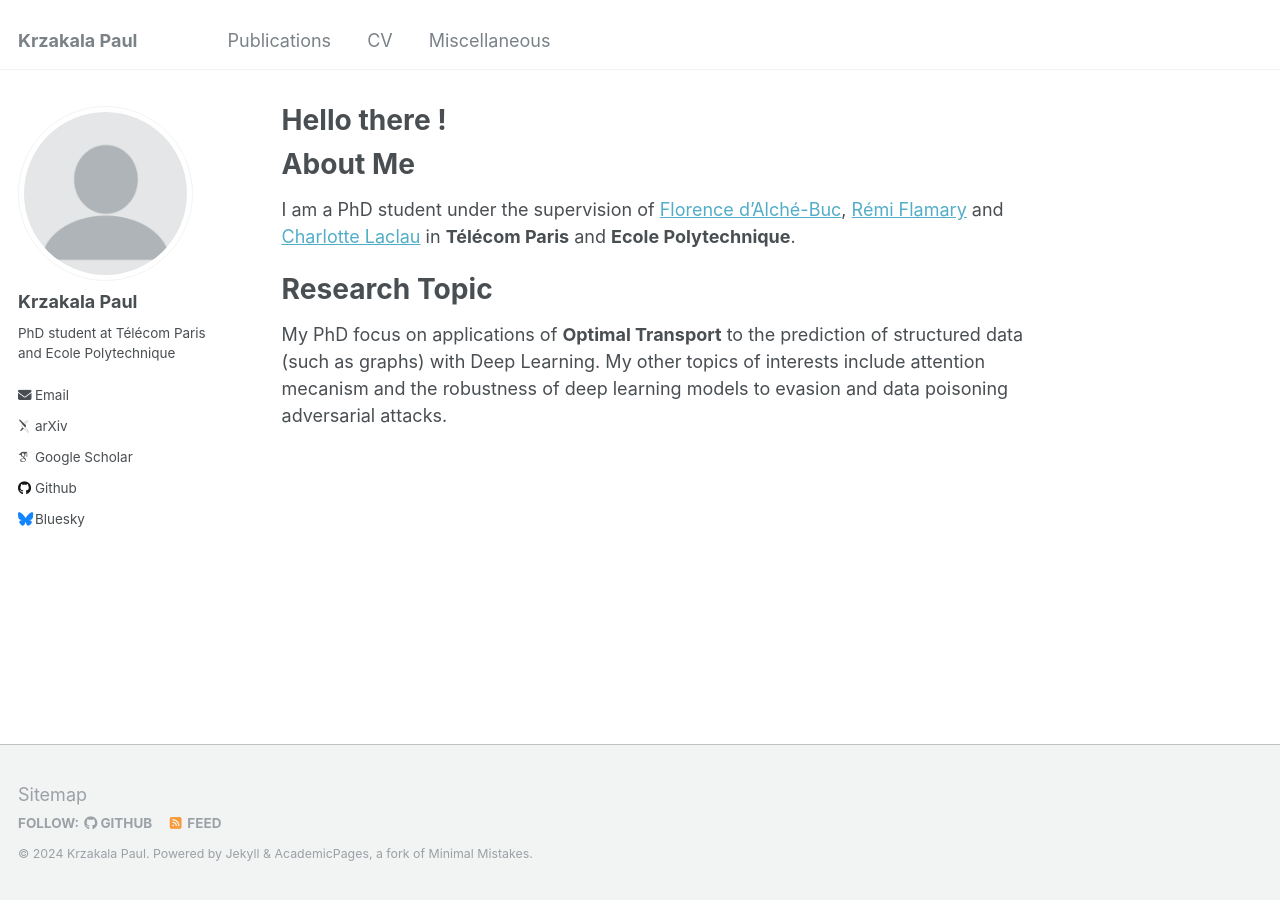
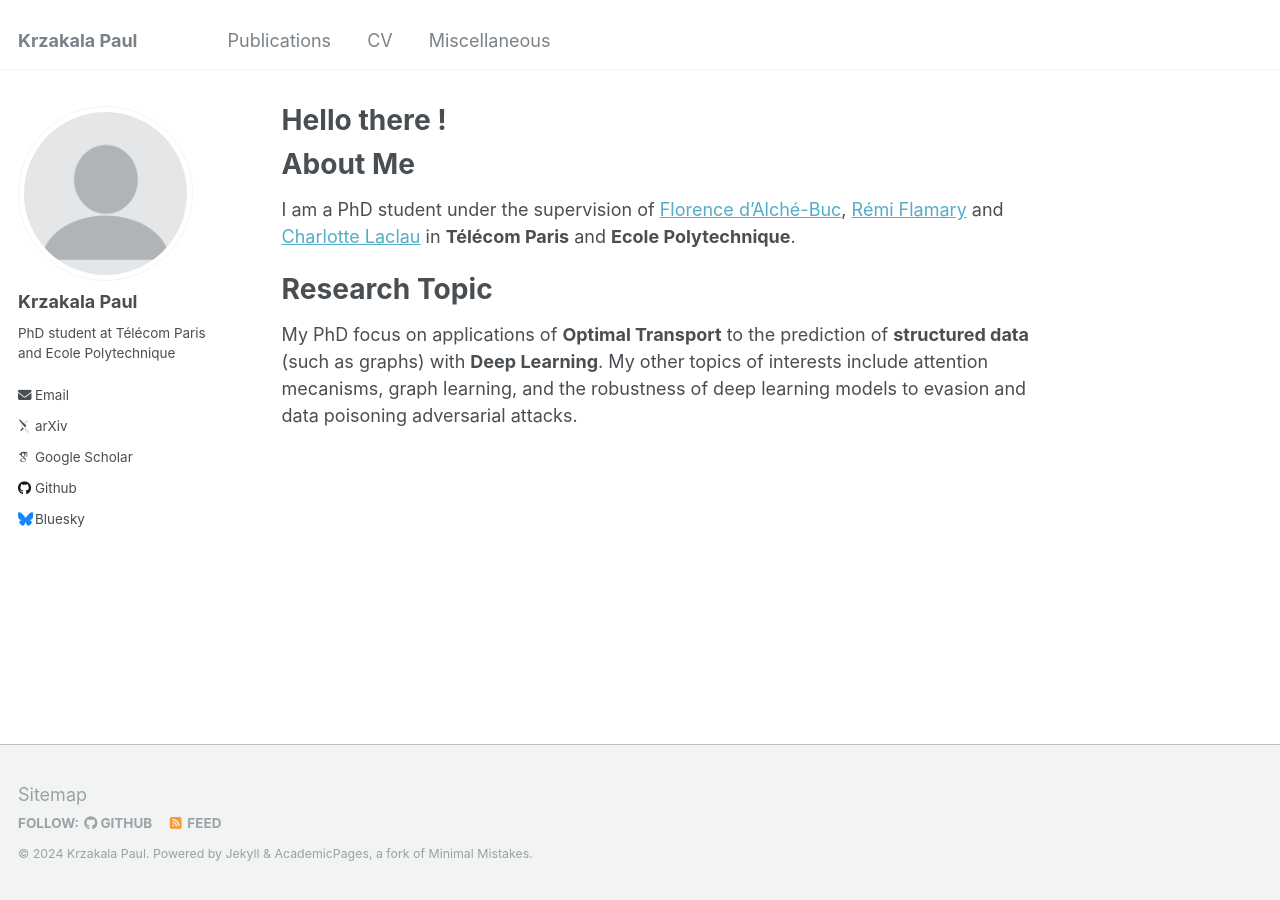
Before and after one commit to KrzakalaPaul/KrzakalaPaul.github.io, a Jekyll site: the page built from _pages/about.md, in a window 1280 px wide. Built offline with Jekyll 4.4.1, drawn with Linux system fonts in a browser that asks for light colours; some web fonts are replaced.

Commit message:
Improve about me

```diff
--- a/_pages/about.md
+++ b/_pages/about.md
@@ -9,8 +9,8 @@ redirect_from:
 
 About Me
 ======
-I am a PhD student under the supervision of [Florence d'Alché-Buc](https://perso.telecom-paristech.fr/fdalche/), [Rémi Flamary](https://remi.flamary.com/index.fr.html/) and [Charlotte Laclau](https://laclauc.github.io/) in **Télécom Paris** and **Ecole Polytechnique**.
+I am a PhD student under the supervision of [Florence d'Alché-Buc](https://perso.telecom-paristech.fr/fdalche/), [Rémi Flamary](https://remi.flamary.com) and [Charlotte Laclau](https://laclauc.github.io/) in **Télécom Paris** and **Ecole Polytechnique**.
 
 Research Topic
 ======
-My PhD focus on applications of **Optimal Transport** to the prediction of structured data (such as graphs) with Deep Learning. My other topics of interests include attention mecanism and the robustness of deep learning models to evasion and data poisoning adversarial attacks.
+My PhD focus on applications of **Optimal Transport** to the prediction of **structured data** (such as graphs) with **Deep Learning**. My other topics of interests include attention mecanisms, graph learning, and the robustness of deep learning models to evasion and data poisoning adversarial attacks.
```
